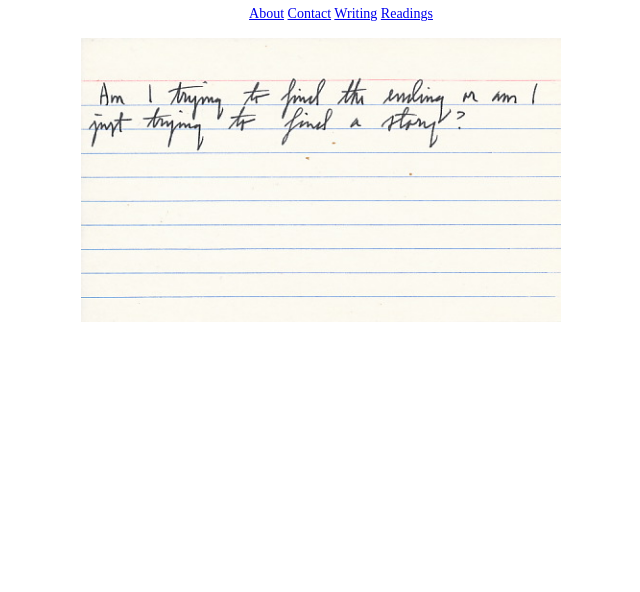
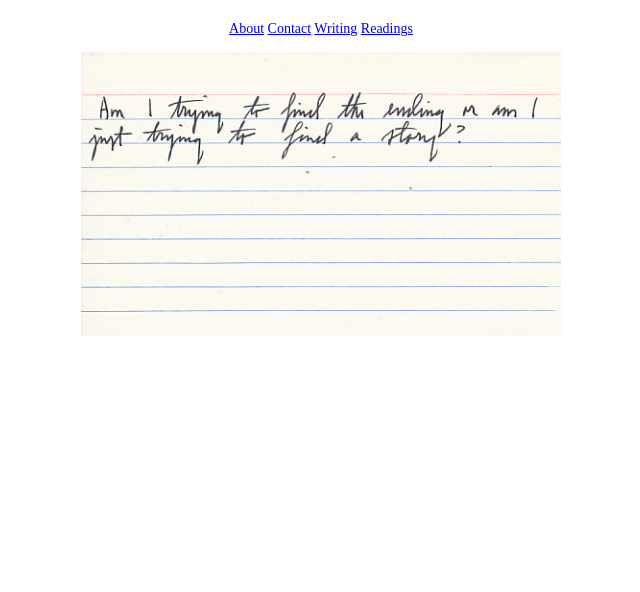
Before and after one commit to missdelphine/missdelphine.github.io, a plain HTML site: page index.html in a window 1280 px wide. Shown: the part 208-800 px from the top of the page, without its empty margins (319-959 px from the left). Drawn offline with Linux system fonts and the light colour scheme.

Commit message:
added more changes

```diff
--- a/index.html
+++ b/index.html
@@ -7,15 +7,15 @@
 		<div style="text-align: center; padding-top: 10%">
 			<h1 style="font-family: futura;">Delphine Bedient</h1>
 			<nav class="nav">
-        <ul>
-        	<u1 style="font-family: futura; font-size: 14px;text-align: center;"
-          </a>
-          <a href="about.html">About</a>
-          <a href="mailto:mademoiselledelphine@gmail.com">Contact</a>
-			<a href="writing.html">Writing</a>
-          <a href="readings.html">Readings</a>
 
-        </ul>
+        	<div style="font-family: futura; font-size: 14px; display: flex;">
+				<div style="justify-content: center; margin: 15px auto;">
+					<a href="about.html">About</a>
+					<a href="mailto:mademoiselledelphine@gmail.com">Contact</a>
+					<a href="writing.html">Writing</a>
+					<a href="readings.html">Readings</a>
+				</div>
+			</div>
       </nav>
 
 			<div style="display: inline-block;" class="fenetre">
```
